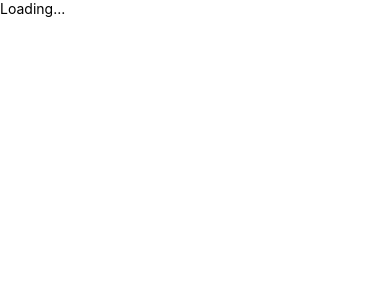
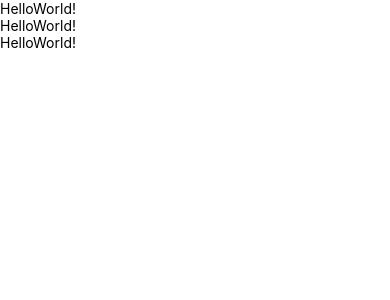
Before and after one commit to nadajinny/React_Native, a React Native app in the folder ch02_2/: screen / in a window 390 px wide. Shown: the top 300 px of the page. Built offline with nearby package versions, Linux system fonts and the light colour scheme.

Commit message:
배열에 담긴 JSX 렌더링

```diff
--- a/ch02_2/App.tsx
+++ b/ch02_2/App.tsx
@@ -2,11 +2,10 @@ import React from "react"
 import { SafeAreaView, Text } from "react-native"
 
 export default function App() {
-  const isLoading = true
-  const children = isLoading ?(
-    <Text>Loading...</Text>
-  ) : (
-    <Text>Hello JSX world!</Text>
-  )
+  const children = [
+    <Text>HelloWorld!</Text>,
+    <Text>HelloWorld!</Text>,
+    <Text>HelloWorld!</Text>
+  ]
   return <SafeAreaView>{children}</SafeAreaView>
 }
```
